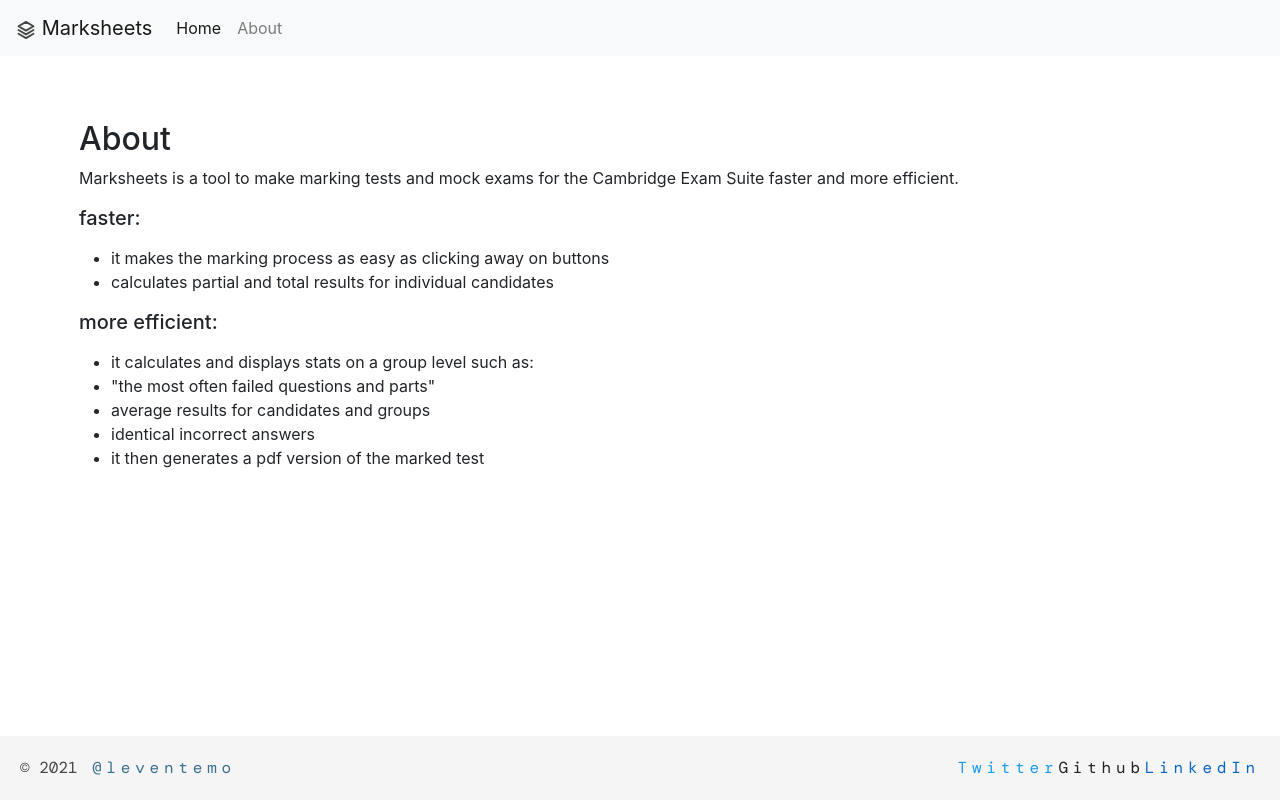
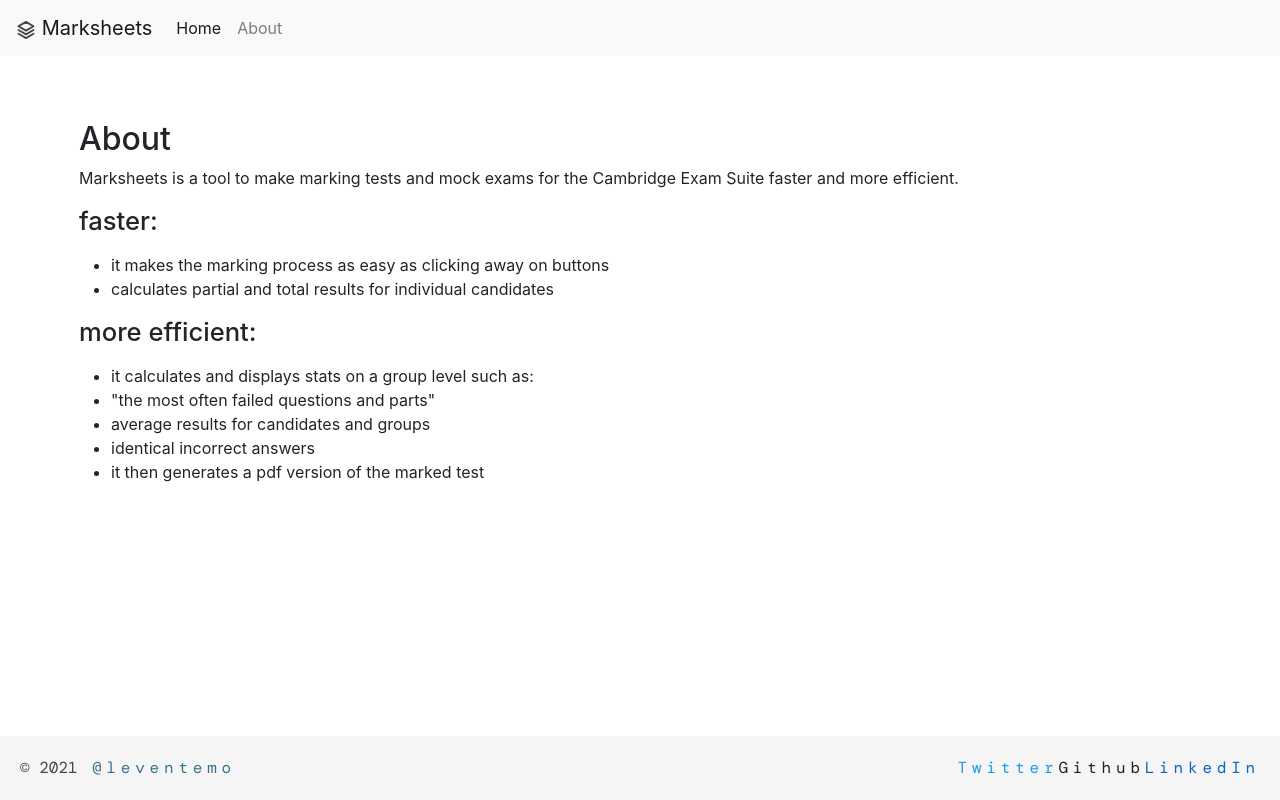
Before and after one commit to leventemo/marksheets-ng, an Angular app: page /about in a window 1280 px wide. Built offline with nearby package versions, Linux system fonts and the light colour scheme; a web font is replaced by a local one.

Commit message:
set up form to read select options from test template

```diff
--- a/src/app/_helpers/templates.ts
+++ b/src/app/_helpers/templates.ts
@@ -12,6 +12,12 @@ class TestStructureItem {
     this.partScore = null;
     this.questions = questions;
   }
+}
+
+interface TestPaper {
+  testName: string;
+  totalScore: null | number;
+  testStructure: TestStructureItem[];
 }
 
 // PET
@@ -118,6 +124,6 @@ const c2Listening = {
   ]
 }
 
-export const LanguageTestModel = { b1Reading: b1Reading, b1Listening: b1Listening, b2ReadingAndUse: b2ReadingAndUse, b2Listening: b2Listening, c1ReadingAndUse: c1ReadingAndUse, c1Listening: c1Listening, c2ReadingAndUse: c2ReadingAndUse, c2Listening: c2Listening };
+export const LanguageTestModel: { [name: string]: TestPaper } = { b1Reading: b1Reading, b1Listening: b1Listening, b2ReadingAndUse: b2ReadingAndUse, b2Listening: b2Listening, c1ReadingAndUse: c1ReadingAndUse, c1Listening: c1Listening, c2ReadingAndUse: c2ReadingAndUse, c2Listening: c2Listening };
 
 /* export const LanguageTestModelList = [b1Reading, b1Listening, b2ReadingAndUse, b2Listening, c1ReadingAndUse, c1Listening, c2ReadingAndUse, c2Listening]; */
--- a/src/app/about/about.component.css
+++ b/src/app/about/about.component.css
@@ -6,6 +6,10 @@ h1 {
   font-size: 2rem;
 }
 
+h2 {
+  font-size: 1.6rem;
+}
+
 ul.no-bullets {
   list-style-type:disc;
   padding-left: 1rem;
--- a/src/app/about/about.component.html
+++ b/src/app/about/about.component.html
@@ -2,12 +2,12 @@
   <h1>About</h1>
   <p>Marksheets is a tool to make marking tests and mock exams for the Cambridge Exam Suite faster and more efficient.
   </p>
-  <h5>faster:</h5>
+  <h2>faster:</h2>
   <ul class="no-bullets">
     <li>it makes the marking process as easy as clicking away on buttons</li>
     <li>calculates partial and total results for individual candidates</li>
   </ul>
-  <h5>more efficient:</h5>
+  <h2>more efficient:</h2>
   <ul class="no-bullets">
     <li>it calculates and displays stats on a group level such as:</li>
     <li>"the most often failed questions and parts"</li>
--- a/src/app/first-form/first-form.component.html
+++ b/src/app/first-form/first-form.component.html
@@ -24,7 +24,8 @@
         <label for="test">Test</label>
         <select class="form-control" id="test" required [(ngModel)]="model.test" name="test" #test="ngModel">
           <option [value]="null" disabled>Choose</option>
-          <option *ngFor="let item of languageTestModelList" [value]="item">{{item}}</option>
+          <option *ngFor="let item of languageTestModel | keyvalue" [value]="item.key">{{item.value.testName}}
+          </option>
         </select>
         <div [hidden]="test.valid || test.pristine" class="alert alert-danger">
           Test is required
--- a/src/app/first-form/first-form.component.ts
+++ b/src/app/first-form/first-form.component.ts
@@ -9,7 +9,8 @@ import { FormControl } from '@angular/forms';
   styleUrls: ['./first-form.component.css']
 })
 export class FirstFormComponent {
-  languageTestModelList = Object.keys(LanguageTestModel);
+  objectKeys = Object.keys;
+  languageTestModel = LanguageTestModel;
 
   model = new Hero(0, '', 'hello', new Date(), null);
 
```
Also changed, not shown: 2 other files (tests, documents, lock files or other folders).
